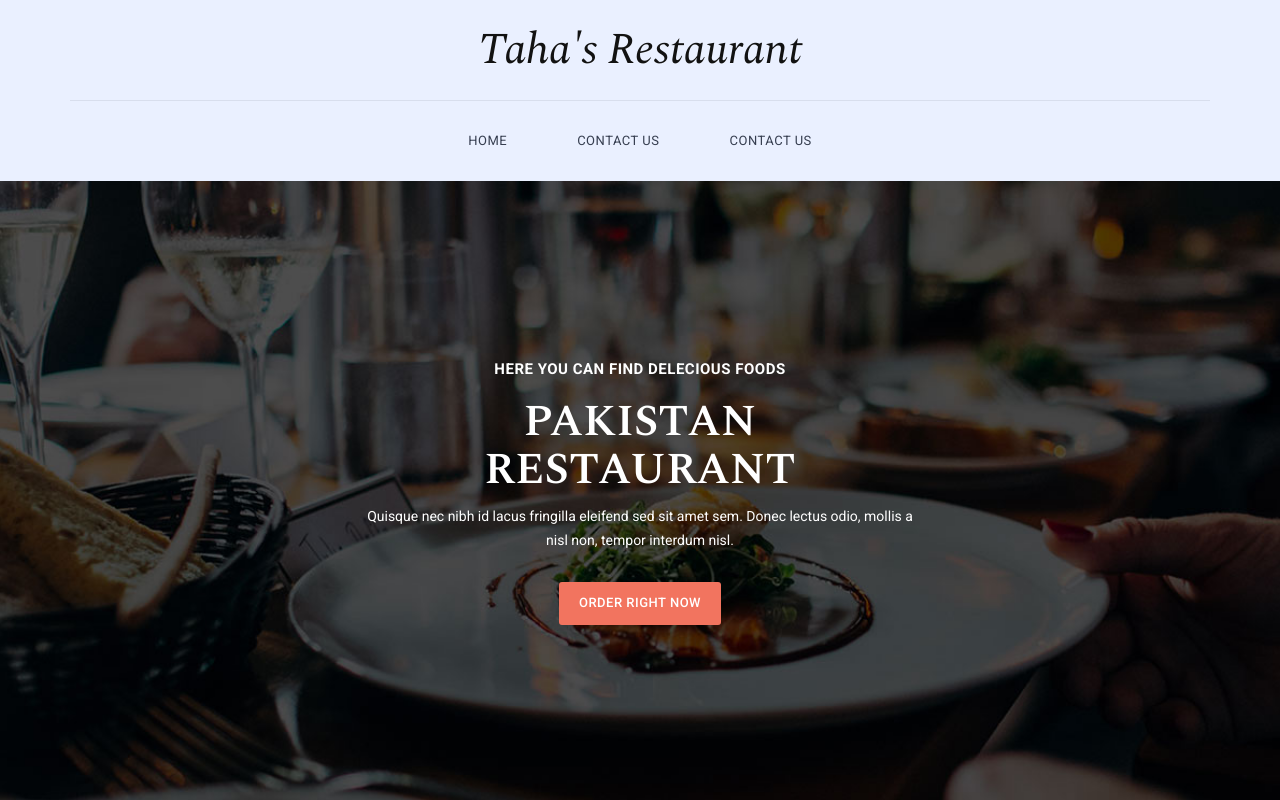
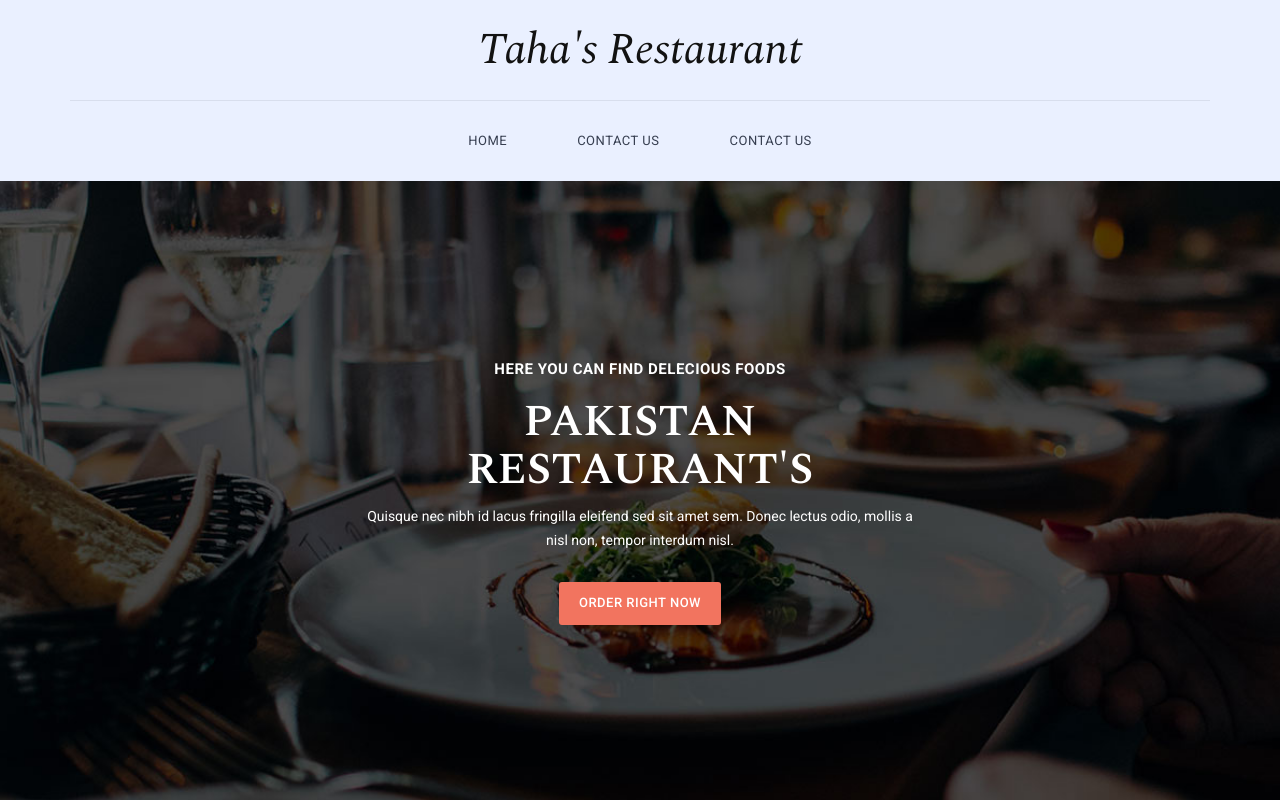
Before and after one commit to Taha031/Restaurant-App, a plain HTML site: page index.html in a window 1280 px wide. Shown: the top 800 px of the page. Drawn offline with nearby package versions, Linux system fonts and the light colour scheme.

Commit message:
second commit

```diff
--- a/index.html
+++ b/index.html
@@ -64,7 +64,7 @@
         <div class="row">
           <div class="col-md-6 col-md-offset-3">
             <h4>Here you can find delecious foods</h4>
-            <h2>Pakistan Restaurant</h2>
+            <h2>Pakistan Restaurant's</h2>
             <p>
               Quisque nec nibh id lacus fringilla eleifend sed sit amet sem.
               Donec lectus odio, mollis a nisl non, tempor interdum nisl.
```
